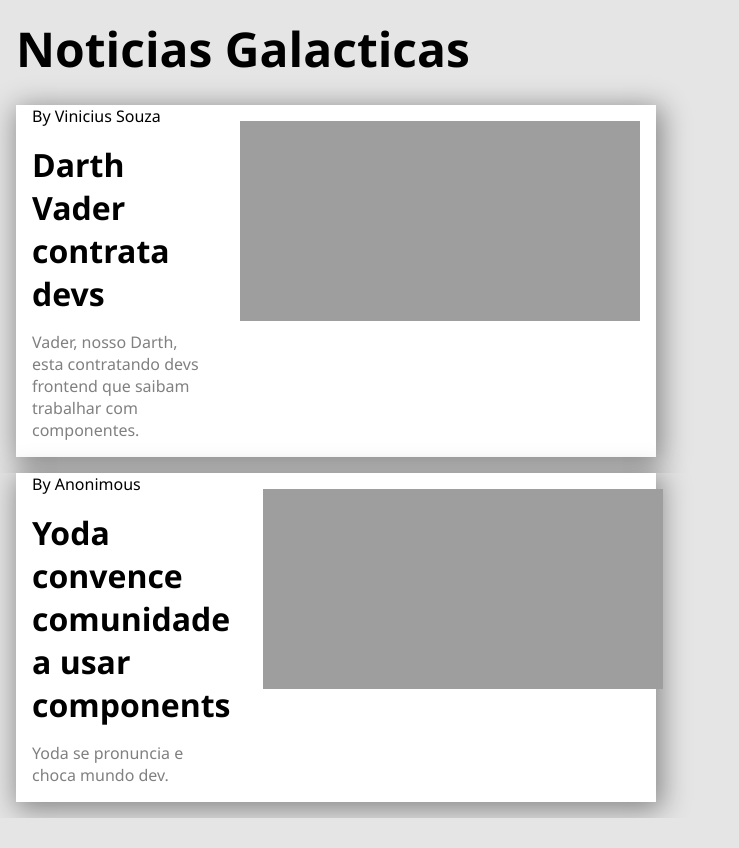
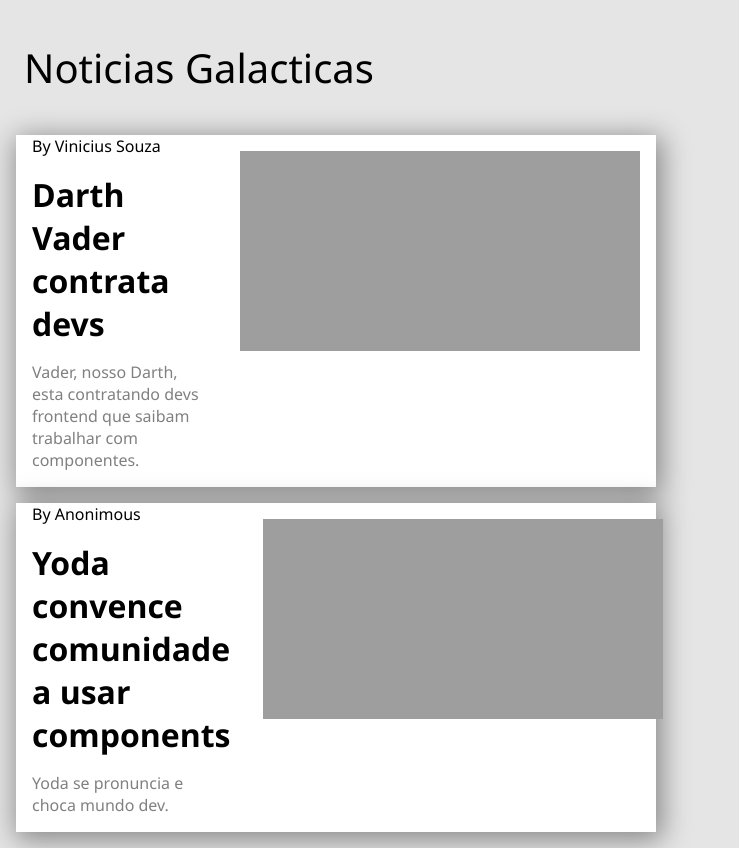
Before and after one commit to viniciussz7/web-components-js, a plain HTML site: page index.html in a window 1280 px wide. Shown: the whole page, without its empty margins (0-739 px from the left). Before the commit the page ends 818 px from the top, so only its background shows below. Drawn offline with Linux system fonts and the light colour scheme.

Commit message:
fixing details

```diff
--- a/index.html
+++ b/index.html
@@ -21,11 +21,11 @@
             img-src="https://modobrincar.rihappy.com.br/wp-content/uploads/2022/10/quem-e-darth-vader-topo.jpg"
             img-alt="Darth Vader"
         ></card-news>
-    <div class="container">
         <card-news
             linkTitle="Yoda convence comunidade a usar components"
             link-url="#"
             newsContent="Yoda se pronuncia e choca mundo dev.""
         ></card-news>
+    </div>
 </body>
 </html>
--- a/styles/main.css
+++ b/styles/main.css
@@ -7,8 +7,8 @@
 }
 
 h1 {
-    margin: .5rem;
+    margin: 2rem 1rem;
     padding: .5rem;
-    font-size: 3rem;
-    font-weight: bold;
+    font-size: 2.5rem;
+    font-weight: 400;
 }
```
